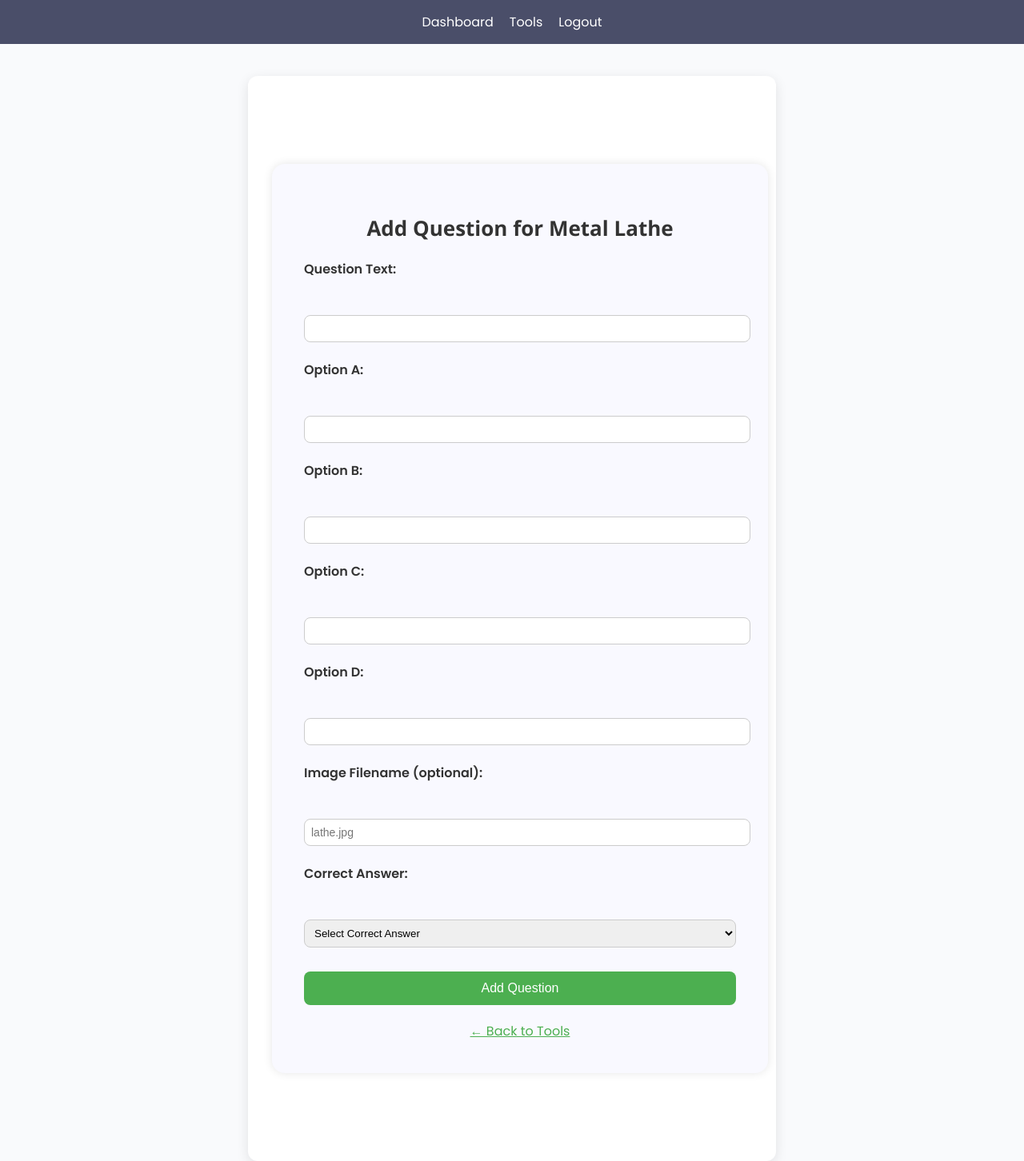
After one commit to maccers2007/Archie-Mcintyre, a Flask app: page /add_question/1 in a window 1280 px wide. The commit adds this page. Shown: the whole page at 80% size. Run offline with Flask 3, Linux system fonts and the light colour scheme; the visitor is signed in with stand-in values (Sample User, id 1).

Commit message:
Apply Codex edits

```diff
--- a/app.py
+++ b/app.py
@@ -1,28 +1,33 @@
+# Import necessary Flask and Python libraries
 from flask import Flask, render_template, request, redirect, url_for, session, flash
 from flask_sqlalchemy import SQLAlchemy
+from sqlalchemy import text
 from werkzeug.security import generate_password_hash, check_password_hash
 from datetime import datetime
+from flask_login import login_required, current_user
 import random
 import os
 
+# Initialize Flask app and configure database
 app = Flask(__name__)
-app.config["SQLALCHEMY_DATABASE_URI"] = "sqlite:///database.db"
+basedir = os.path.abspath(os.path.dirname(__file__))
+app.config["SQLALCHEMY_DATABASE_URI"] = f"sqlite:///{os.path.join(basedir, 'data', 'app.db')}"  # SQLite database stored in /data folder
 app.config["SQLALCHEMY_TRACK_MODIFICATIONS"] = False
-app.secret_key = os.environ.get("SECRET_KEY", "dev-secret-key")
+app.secret_key = os.environ.get("SECRET_KEY", "dev-secret-key")  # Used for sessions and security
+db = SQLAlchemy(app)  # Initialize SQLAlchemy ORM
 
-db = SQLAlchemy(app)
-
-# ----------------------
-# Models
-# ----------------------
+# ------------------------- DATABASE MODELS -------------------------
+os.makedirs("data", exist_ok=True) # make sure data folder exists
+# User model stores login credentials and role (student/teacher)
 class User(db.Model):
     id = db.Column(db.Integer, primary_key=True)
     username = db.Column(db.String(120), unique=True, nullable=False)
     password_hash = db.Column(db.String(200), nullable=False)
-    role = db.Column(db.String(20), nullable=False)  # 'student' or 'teacher'
+    role = db.Column(db.String(20), nullable=False)
     licenses = db.relationship("License", backref="user", lazy=True)
     results = db.relationship("Result", backref="user", lazy=True)
 
+# Tool model stores tool name and description, and links to related questions and licenses
 class Tool(db.Model):
     id = db.Column(db.Integer, primary_key=True)
     name = db.Column(db.String(120), nullable=False)
@@ -30,23 +35,39 @@ class Tool(db.Model):
     questions = db.relationship("Question", backref="tool", lazy=True)
     licenses = db.relationship("License", backref="tool", lazy=True)
 
+# Question model stores quiz questions, 4 multiple choice options, and correct answer
 class Question(db.Model):
     id = db.Column(db.Integer, primary_key=True)
-    tool_id = db.Column(db.Integer, db.ForeignKey("tool.id"), nullable=False)
-    text = db.Column(db.Text, nullable=False)
-    option1 = db.Column(db.String(200), nullable=False)
-    option2 = db.Column(db.String(200), nullable=False)
-    option3 = db.Column(db.String(200), nullable=True)
-    option4 = db.Column(db.String(200), nullable=True)
-    correct_option = db.Column(db.Integer, nullable=False)  # 1..4
+    text = db.Column(db.String(255), nullable=False)
+    option_a = db.Column(db.String(255))
+    option_b = db.Column(db.String(255))
+    option_c = db.Column(db.String(255))
+    option_d = db.Column(db.String(255))
+    correct_answer = db.Column(db.String(1))  # Correct answer: 'A', 'B', 'C', or 'D'
+    image_filename = db.Column(db.String(255), nullable=True)
+    tool_id = db.Column(db.Integer, db.ForeignKey('tool.id'), nullable=False)
+    weight = db.Column(db.Integer, default=0)
+
+
+class StudentAnswer(db.Model):
+    __tablename__ = 'studentanswers'
+    id = db.Column(db.Integer, primary_key=True)
+    user_id = db.Column(db.Integer, db.ForeignKey('user.id'), nullable=False)
+    question_id = db.Column(db.Integer, db.ForeignKey('question.id'), nullable=False)
+    tool_id = db.Column(db.Integer, db.ForeignKey('tool.id'), nullable=False)
+    selected_answer = db.Column(db.String(10))
+    is_correct = db.Column(db.Boolean)
+    timestamp = db.Column(db.DateTime, default=datetime.utcnow)
+
 
 class Result(db.Model):
     id = db.Column(db.Integer, primary_key=True)
     user_id = db.Column(db.Integer, db.ForeignKey("user.id"), nullable=False)
     tool_id = db.Column(db.Integer, db.ForeignKey("tool.id"), nullable=False)
-    score = db.Column(db.Float, nullable=False)  # percentage
+    score = db.Column(db.Float, nullable=False)
     passed = db.Column(db.Boolean, default=False)
     date = db.Column(db.DateTime, default=datetime.utcnow)
+
 
 class License(db.Model):
     id = db.Column(db.Integer, primary_key=True)
@@ -55,14 +76,15 @@ class License(db.Model):
     issued_date = db.Column(db.DateTime, default=datetime.utcnow)
     revoked = db.Column(db.Boolean, default=False)
 
-# ----------------------
-# Helpers
-# ----------------------
+# ------------------------- HELPER FUNCTIONS -------------------------
+
+# Get the currently logged-in user from the session
 def current_user():
     if "user_id" in session:
         return User.query.get(session["user_id"])
     return None
 
+# Decorator to restrict access to logged-in users only
 def login_required(f):
     from functools import wraps
     @wraps(f)
@@ -72,41 +94,69 @@ def login_required(f):
         return f(*args, **kwargs)
     return wrapped
 
-# ----------------------
-# Routes
-# ----------------------
+# Decorator to restrict access by role (e.g. teacher-only pages)
+def role_required(required_role):
+    from functools import wraps
+    def decorator(f):
+        @wraps(f)
+        def wrapped(*args, **kwargs):
+            if "user_id" not in session:
+                return redirect(url_for("login"))
+
+            user = User.query.get(session["user_id"])
+            if not user or user.role != required_role:
+                flash("Access denied.")
+                return redirect(url_for("dashboard"))
+
+            return f(*args, **kwargs)
+        return wrapped
+    return decorator
+
+
+# ------------------------- ROUTES -------------------------
+
+# Redirect root URL to dashboard or login
 @app.route("/")
 def home():
     if "user_id" in session:
         return redirect(url_for("dashboard"))
     return redirect(url_for("login"))
 
+# ------------------------- REGISTER -------------------------
 @app.route("/register", methods=["GET", "POST"])
 def register():
     if request.method == "POST":
         username = request.form["username"].strip()
         password = request.form["password"]
         role = request.form["role"]
+
+        # Validation checks
         if not username or not password:
             flash("Enter username and password")
             return redirect(url_for("register"))
         if User.query.filter_by(username=username).first():
             flash("Username already taken")
             return redirect(url_for("register"))
+
+        # Create new user and hash password
         pw_hash = generate_password_hash(password)
         user = User(username=username, password_hash=pw_hash, role=role)
         db.session.add(user)
         db.session.commit()
         flash("Registered. Please log in.")
         return redirect(url_for("login"))
+
     return render_template("register.html")
 
+# ------------------------- LOGIN -------------------------
 @app.route("/login", methods=["GET", "POST"])
 def login():
     if request.method == "POST":
         username = request.form["username"].strip()
         password = request.form["password"]
         user = User.query.filter_by(username=username).first()
+
+        # Check password validity
         if user and check_password_hash(user.password_hash, password):
             session["user_id"] = user.id
             session["role"] = user.role
@@ -116,30 +166,41 @@ def login():
         return redirect(url_for("login"))
     return render_template("login.html")
 
+# ------------------------- LOGOUT -------------------------
 @app.route("/logout")
 def logout():
     session.clear()
     flash("Logged out")
     return redirect(url_for("login"))
 
+# ------------------------- DASHBOARD -------------------------
 @app.route("/dashboard")
 @login_required
 def dashboard():
     user = current_user()
+    if user is None:
+        flash("Please log in to continue.")
+        return redirect(url_for('login'))
+
+    # Show different content depending on user role
     if user.role == "student":
         tools = Tool.query.all()
-        # check licenses
-        lic_map = { (l.tool_id): l for l in user.licenses if not l.revoked }
+        lic_map = {l.tool_id: l for l in user.licenses if not l.revoked}
         return render_template("dashboard.html", role="student", tools=tools, lic_map=lic_map)
-    else:
+    elif user.role == "teacher":
         students = User.query.filter_by(role="student").all()
         return render_template("dashboard.html", role="teacher", students=students)
+    else:
+        flash("Invalid user role.")
+        return redirect(url_for("logout"))
 
+# ------------------------- TOOLS MANAGEMENT -------------------------
 @app.route("/tools", methods=["GET", "POST"])
 @login_required
 def tools():
-    # Teacher can add tools; students see list & take quizzes
     user = current_user()
+
+    # Teachers can add new tools
     if request.method == "POST":
         if user.role != "teacher":
             flash("Not allowed")
@@ -152,55 +213,184 @@ def tools():
             db.session.commit()
             flash("Tool added")
             return redirect(url_for("tools"))
+
     tools = Tool.query.all()
     return render_template("tools.html", tools=tools, role=user.role)
 
+# ------------------------- QUIZ SYSTEM -------------------------
 @app.route("/tool/<int:tool_id>/quiz", methods=["GET", "POST"])
 @login_required
 def quiz(tool_id):
     user = current_user()
     tool = Tool.query.get_or_404(tool_id)
     questions = Question.query.filter_by(tool_id=tool_id).all()
+
     if not questions:
         flash("No questions for this tool yet.")
         return redirect(url_for("tools"))
 
-    # choose up to 5 random questions
-    qcount = min(5, len(questions))
-    questions_sample = random.sample(questions, qcount)
+    # ─────────────────────────────
+    # If GET → show quiz page
+    # ─────────────────────────────
+    if request.method == "GET":
+        return render_template("quiz.html", tool=tool, questions=questions)
 
+    # ─────────────────────────────
+    # If POST → grade quiz
+    # ─────────────────────────────
+    score = 0
+
+    for question in questions:
+        answer = request.form.get(str(question.id))
+        is_correct = (
+            answer
+            and answer.strip().lower() == (question.correct_answer or "").strip().lower()
+        )
+
+        # update score + weight
+        if is_correct:
+            score += 1
+            question.weight = max(0, question.weight - 1)
+        else:
+            question.weight += 2
+
+        # SAVE STUDENT ANSWER (defer commit until after loop)
+        sa = StudentAnswer(
+            user_id=user.id,
+            question_id=question.id,
+            tool_id=tool.id,
+            selected_answer=answer if answer else "",
+            is_correct=bool(is_correct),
+        )
+        db.session.add(sa)
+
+    # Commit all changes (weights + answers)
+    db.session.commit()
+
+    return render_template("result.html", tool=tool, score=score, total=len(questions))
+
+
+# ------------------------- ADD QUESTION -------------------------
+@app.route("/add_question/<int:tool_id>", methods=["GET", "POST"])
+def add_question(tool_id):
+    # Ensure teacher access only
+    if "user_id" not in session:
+        return redirect(url_for("login"))
+    user = User.query.get(session["user_id"])
+    if user.role != "teacher":
+        flash("Access denied.")
+        return redirect(url_for("dashboard"))
+
+    tool = Tool.query.get_or_404(tool_id)
+
+    # Add new question to tool
     if request.method == "POST":
-        # evaluate
-        total = len(questions_sample)
-        correct = 0
-        for q in questions_sample:
-            selected = request.form.get(f"q_{q.id}")
-            if selected and int(selected) == q.correct_option:
-                correct += 1
-        score = (correct / total) * 100
-        passed = score >= 60  # pass threshold
-        result = Result(user_id=user.id, tool_id=tool_id, score=score, passed=passed)
-        db.session.add(result)
+        text = request.form["text"]
+        option_a = request.form["option_a"]
+        option_b = request.form["option_b"]
+        option_c = request.form["option_c"]
+        option_d = request.form["option_d"]
+        correct_answer = request.form["correct_answer"]
+        image_filename = request.form.get("image_filename", "").strip()
+        new_question = Question(
+            text=text,
+            option_a=option_a,
+            option_b=option_b,
+            option_c=option_c,
+            option_d=option_d,
+            correct_answer=correct_answer,
+            image_filename=image_filename if image_filename else None,
+            tool_id=tool.id,
+        )
+        db.session.add(new_question)
         db.session.commit()
+        flash("Question added successfully!")
+        return redirect(url_for("tools"))
 
-        if passed:
-            existing = License.query.filter_by(user_id=user.id, tool_id=tool_id, revoked=False).first()
-            if not existing:
-                lic = License(user_id=user.id, tool_id=tool_id)
-                db.session.add(lic)
-                db.session.commit()
-        return redirect(url_for("result", result_id=result.id))
+    return render_template("add_question.html", tool=tool)
 
-    return render_template("quiz.html", tool=tool, questions=questions_sample)
+@app.route("/tool_report/<int:tool_id>")
+@role_required("teacher")
+def tool_report(tool_id):
 
+    # PARAMETERISED SQL JOIN
+    sql = text("""
+    SELECT q.id AS question_id,
+           q.text AS question_text,
+           COUNT(a.id) AS attempts,
+           SUM(CASE WHEN a.is_correct = 1 THEN 1 ELSE 0 END) AS correct_count
+    FROM question q
+    LEFT JOIN studentanswers a ON a.question_id = q.id
+    WHERE q.tool_id = :tool_id
+    GROUP BY q.id;
+""")
+
+    result = db.session.execute(sql, {"tool_id": tool_id}).fetchall()
+
+    # Fetch tool info
+    tool = Tool.query.get_or_404(tool_id)
+
+    return render_template("tool_report.html", tool=tool, data=result)
+
+
+
+# ------------------------- DELETE QUESTION -------------------------
+@app.route("/delete_question/<int:question_id>", methods=["POST"])
+def delete_question(question_id):
+    # Ensure teacher access only
+    if "user_id" not in session:
+        return redirect(url_for("login"))
+    user = User.query.get(session["user_id"])
+    if user.role != "teacher":
+        flash("Access denied.")
+        return redirect(url_for("dashboard"))
+
+    question = Question.query.get_or_404(question_id)
+    tool_id = question.tool_id
+    db.session.delete(question)
+    db.session.commit()
+    flash("Question deleted successfully!")
+    return redirect(url_for("tools"))
+
+# ------------------------- WEIGHT DASHBOARD-------------------------
+@app.route("/weights/<int:tool_id>")
+@login_required
+def weight_dashboard(tool_id):
+    user = current_user()
+    if user.role != "teacher":
+        flash("Access denied.")
+        return redirect(url_for("dashboard"))
+
+    tool = Tool.query.get_or_404(tool_id)
+    questions = Question.query.filter_by(tool_id=tool_id).order_by(Question.weight.desc()).all()
+
+    return render_template("weights.html", tool=tool, questions=questions)
+
+# ------------------------- VIEW WEIGHTS-------------------------
+@app.route("/tool/<int:tool_id>/weights")
+def view_weights(tool_id):
+    tool = Tool.query.get_or_404(tool_id)
+    questions = Question.query.filter_by(tool_id=tool_id).all()
+
+    # Calculate total weight
+    total_weight = sum(q.weight for q in questions)
+
+    return render_template("weights.html", tool=tool, questions=questions, total_weight=total_weight)
+
+# ------------------------- RESULT DISPLAY -------------------------
 @app.route("/result/<int:result_id>")
 @login_required
 def result(result_id):
     r = Result.query.get_or_404(result_id)
     return render_template("result.html", result=r)
 
-# ----------------------
-# Run
-# ----------------------
+# ------------------------- DATABASE INITIALISATION -------------------------
+with app.app_context():
+    db.create_all()  # Create all database tables if not already existing
+
+# ------------------------- RUN APP -------------------------
 if __name__ == "__main__":
-    app.run(debug=True)
+    app.run(debug=True)  # Run Flask app in debug mode for development
+
+if __name__ == "__main__":
+    app.run(host="0.0.0.0", port=81, debug=True)  # Run on all interfaces (useful for Codespaces)
--- a/static/style.css
+++ b/static/style.css
@@ -1,5 +1,94 @@
-body { font-family: Arial, sans-serif; margin: 20px; }
-.container { max-width: 800px; margin: auto; }
-nav a { margin-right: 10px; }
-.flashes { color: darkred; list-style: none; padding: 0; }
-.question { margin-bottom: 10px; }
+body {
+  font-family: 'Poppins', sans-serif;
+  background-color: #f9fafc;
+  color: #333;
+  display: flex;
+  flex-direction: column;
+  align-items: center;
+  justify-content: flex-start;
+  min-height: 100vh;
+  margin: 0;
+}
+
+nav {
+  width: 100%;
+  background-color: #4a4e69;
+  color: white;
+  display: flex;
+  justify-content: center;
+  gap: 20px;
+  padding: 15px 0;
+}
+
+nav a {
+  color: white;
+  text-decoration: none;
+  font-weight: 500;
+}
+
+nav a:hover {
+  text-decoration: underline;
+}
+
+.container {
+  background: white;
+  padding: 30px;
+  border-radius: 12px;
+  box-shadow: 0 4px 15px rgba(0, 0, 0, 0.1);
+  max-width: 600px;
+  width: 90%;
+  margin-top: 40px;
+  text-align: center;
+}
+
+form {
+  display: flex;
+  flex-direction: column;
+  gap: 10px;
+  margin-bottom: 20px;
+}
+
+input, textarea, button {
+  padding: 10px;
+  border-radius: 6px;
+  border: 1px solid #ccc;
+  font-size: 14px;
+}
+
+button {
+  background-color: #4a4e69;
+  color: white;
+  border: none;
+  cursor: pointer;
+  transition: 0.3s;
+}
+
+button:hover {
+  background-color: #22223b;
+}
+
+ul {
+  list-style: none;
+  padding: 0;
+}
+
+.flash {
+  color: #4a4e69;
+  font-weight: 600;
+  list-style: none;
+}
+
+/* Prevent image from pushing radio options sideways */
+.quiz-image {
+  max-width: 100%;
+  height: auto;
+  display: block;
+  margin: 0 auto 20px;
+}
+
+/* Force each option onto its own line */
+.quiz-option {
+  display: block;
+  margin: 8px 0;
+  white-space: normal;
+}
--- /dev/null
+++ b/templates/add_question.html
@@ -0,0 +1,59 @@
+{% extends "base.html" %}
+{% block content %}
+<div class="container" style="
+    max-width: 700px;
+    margin: 80px auto;
+    background-color: #f9f9ff;
+    padding: 40px;
+    border-radius: 16px;
+    box-shadow: 0 0 12px rgba(0, 0, 0, 0.1);
+    text-align: center;
+">
+    <h2 style="font-family: 'Segoe UI', sans-serif; font-size: 26px; color: #333;">
+        Add Question for {{ tool.name }}
+    </h2>
+
+    <form method="POST" style="text-align: left; margin-top: 20px;">
+        <label><strong>Question Text:</strong></label><br>
+        <input type="text" name="text" required style="width:100%; padding:8px; margin-bottom:12px; border-radius:8px; border:1px solid #ccc;">
+
+        <label><strong>Option A:</strong></label><br>
+        <input type="text" name="option_a" required style="width:100%; padding:8px; margin-bottom:12px; border-radius:8px; border:1px solid #ccc;">
+
+        <label><strong>Option B:</strong></label><br>
+        <input type="text" name="option_b" required style="width:100%; padding:8px; margin-bottom:12px; border-radius:8px; border:1px solid #ccc;">
+
+        <label><strong>Option C:</strong></label><br>
+        <input type="text" name="option_c" required style="width:100%; padding:8px; margin-bottom:12px; border-radius:8px; border:1px solid #ccc;">
+
+        <label><strong>Option D:</strong></label><br>
+        <input type="text" name="option_d" required style="width:100%; padding:8px; margin-bottom:12px; border-radius:8px; border:1px solid #ccc;">
+
+        <label><strong>Image Filename (optional):</strong></label><br>
+        <input type="text" name="image_filename" placeholder="lathe.jpg" style="width:100%; padding:8px; margin-bottom:12px; border-radius:8px; border:1px solid #ccc;">
+
+        <label><strong>Correct Answer:</strong></label><br>
+        <select name="correct_answer" required style="width:100%; padding:8px; margin-bottom:20px; border-radius:8px; border:1px solid #ccc;">
+            <option value="">Select Correct Answer</option>
+            <option value="A">Option A</option>
+            <option value="B">Option B</option>
+            <option value="C">Option C</option>
+            <option value="D">Option D</option>
+        </select>
+
+        <button type="submit" style="
+            background-color: #4CAF50;
+            color: white;
+            border: none;
+            padding: 12px 28px;
+            border-radius: 8px;
+            cursor: pointer;
+            font-size: 16px;
+        ">Add Question</button>
+    </form>
+
+    <div style="margin-top: 20px;">
+        <a href="{{ url_for('tools') }}" style="color: #4CAF50;">← Back to Tools</a>
+    </div>
+</div>
+{% endblock %}
--- a/templates/base.html
+++ b/templates/base.html
@@ -1,32 +1,35 @@
-<!doctype html>
-<html>
+<!DOCTYPE html>
+<html lang="en">
 <head>
-  <meta charset="utf-8">
+  <meta charset="UTF-8">
+  <meta name="viewport" content="width=device-width, initial-scale=1.0">
   <title>Safety Portal</title>
+  <link href="https://fonts.googleapis.com/css2?family=Poppins:wght@400;600&display=swap" rel="stylesheet">
   <link rel="stylesheet" href="{{ url_for('static', filename='style.css') }}">
 </head>
 <body>
   <nav>
     <a href="{{ url_for('dashboard') }}">Dashboard</a>
+    <a href="{{ url_for('tools') }}">Tools</a>
     {% if 'user_id' in session %}
-      | <a href="{{ url_for('tools') }}">Tools</a>
-      | <a href="{{ url_for('logout') }}">Logout</a>
+      <a href="{{ url_for('logout') }}">Logout</a>
     {% else %}
-      | <a href="{{ url_for('login') }}">Login</a>
-      | <a href="{{ url_for('register') }}">Register</a>
+      <a href="{{ url_for('login') }}">Login</a>
+      <a href="{{ url_for('register') }}">Register</a>
     {% endif %}
   </nav>
-  <hr>
+
   <div class="container">
     {% with messages = get_flashed_messages() %}
       {% if messages %}
-        <ul class="flashes">
-          {% for m in messages %}
-            <li>{{ m }}</li>
+        <ul class="flash">
+          {% for msg in messages %}
+            <li>{{ msg }}</li>
           {% endfor %}
         </ul>
       {% endif %}
     {% endwith %}
+
     {% block content %}{% endblock %}
   </div>
 </body>
```
Also changed, not shown: create_db.py (+12 -0 lines), templates/quiz.html (+37 -14 lines), templates/result.html (+35 -7 lines), templates/tool_report.html (added, +30 -0 lines), templates/tools.html (+28 -1 lines), templates/view_weights.html (added, +7 -0 lines), templates/weights.html (added, +38 -0 lines), data/app.db (added), instance/database.db (added), static/forge & hearth.png (added), static/metal lathe.jpg (added), static/wood lathe.jpg (added), 1 other file.
